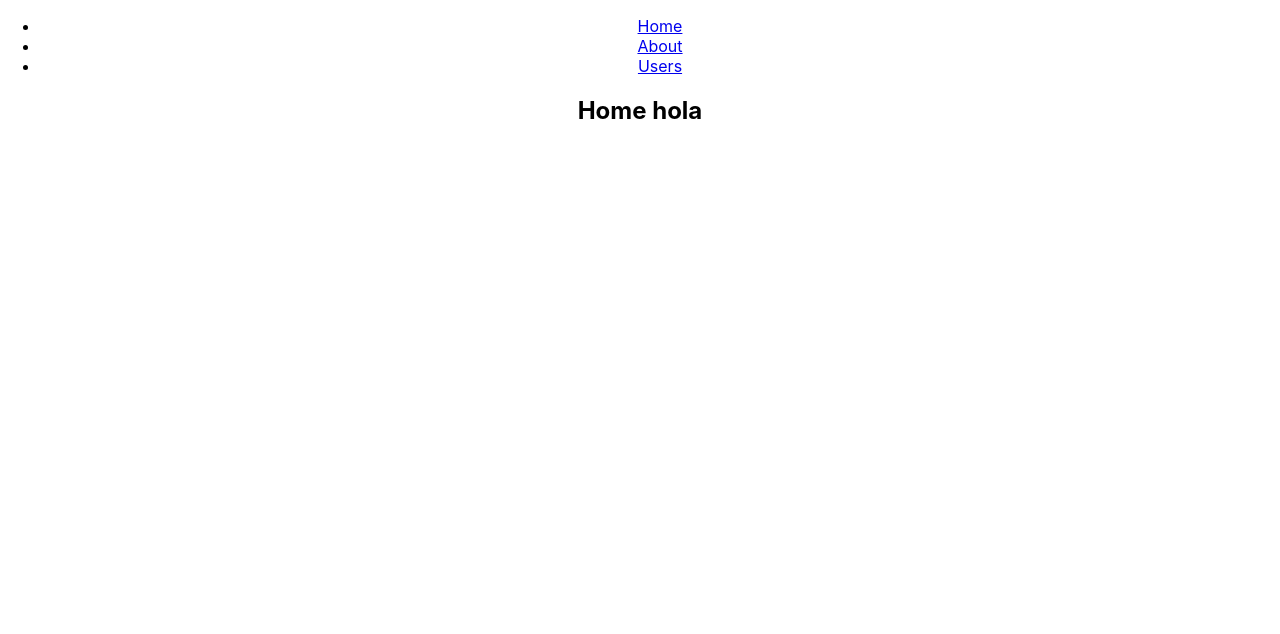
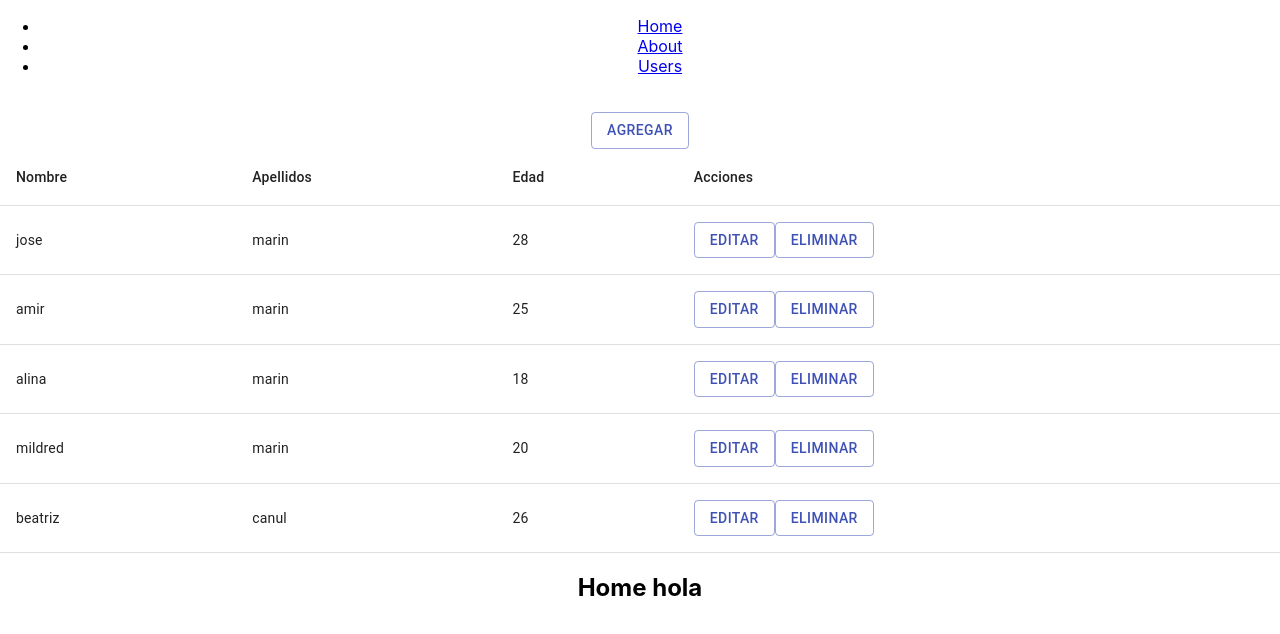
Before and after one commit to 1marincoh2/TestEdugoai, a React (Create React App) app: page /Home in a window 1280 px wide. Shown: the top 634 px of the page. Built offline with nearby package versions, Linux system fonts and the light colour scheme.

Commit message:
actualizando tablas

```diff
--- a/src/pages/home/index.tsx
+++ b/src/pages/home/index.tsx
@@ -1,27 +1,181 @@
-import React, {useState, useEffect} from 'react';
-import {Table,TableContainer,TableHead,TableCell,TableBody,TableRow} from '@material-ui/core';
+import React, { useState, useEffect } from 'react';
+import { makeStyles,  } from '@material-ui/core/styles';
+import {
+  Table,
+  TableContainer,
+  TableHead,
+  TableCell,
+  TableBody,
+  TableRow,
+  Button,
+  Dialog,
+  DialogTitle,
+  DialogContent,
+  DialogActions,
+  TextField,
+   Typography,
+   Modal} from '@material-ui/core';
+
+const useStyles = makeStyles((theme) => ({
+
+  Modal: {
+    position: 'absolute',
+    width: 400,
+    border: '2px solid #000',
+    top: '50%',
+    left: '50%',
+    transform: 'Translate(-50%,-50%)'
+  },
+  iconos: {
+    cursor: 'pointer'
+  },
+
+  inputMaterial: {
+    width: '100%'
+  }
+}));
 
 function Home() {
-  const Datepersons=[
-    {id:1, name:'jose',lastname:'marin',age:28,},
-    {id:2, name:'amir',lastname:'marin',age:25,},
-    {id:3, name:'alina',lastname:'marin',age:18,},
-    {id:4, name:'mildred',lastname:'marin',age:20,},
-    {id:4, name:'beatriz',lastname:'canul',age:26,},
-   ]
 
-   const [Date,setDate]=useState(Datepersons);
+  const style = useStyles();
+
+  const Datepersons = [
+    { id: 1, name: 'jose', lastname: 'marin', age: 28, },
+    { id: 2, name: 'amir', lastname: 'marin', age: 25, },
+    { id: 3, name: 'alina', lastname: 'marin', age: 18, },
+    { id: 4, name: 'mildred', lastname: 'marin', age: 20, },
+    { id: 4, name: 'beatriz', lastname: 'canul', age: 26, },
+  ]
+
+  const [Date, setDate] = useState(Datepersons);
+  const [Insertar, setInsertar] = useState(false);
+
+  const [persons, setPersons] = useState({
+    id: '',
+    name: '',
+    lastname: '',
+    age: 0,
+  });
+  const handleClickOpen = () => {
+    setInsertar(true);
+  };
+  const handleClose = () => {
+    setInsertar(false);
+  };
+
+  return (<div>
+
+    <br />
+    <Button variant="outlined" color="primary"  onClick={handleClickOpen} >
+      Agregar
+      </Button>
+      <Dialog onClose={handleClose} aria-labelledby='customized-dialog-title' open={Insertar}>
+        <DialogTitle id='customized-dialog-title'>
+          Ingresando Planes </DialogTitle>
+        <DialogContent dividers>
 
 
-   const [persons, setPersons]=useState({
-     id:'',
-     name:'',
-     lastname:'',
-     age:0,
-    });
-    return <h2>Home hola</h2>
-    ;
+              <TextField
+                variant='outlined'
+                name='name'
+                label='Nombre'
+                fullWidth
+                style={{ marginTop: '8px', marginLeft: '8px', paddingRight: '15px' }}
+              />
 
-  }
 
-  export default Home
+              <TextField
+                variant='outlined'
+                name='lastname'
+                label='Apellidos'
+                fullWidth
+                style={{ marginTop: '8px', marginLeft: '8px', paddingRight: '15px' }}
+              />
+              <TextField
+                variant='outlined'
+                name='age'
+                label='Edad'
+                fullWidth
+                style={{ marginTop: '8px', marginLeft: '8px', paddingRight: '15px' }}
+              />
+
+              <DialogActions>
+              <Button
+                fullWidth={true}
+                size='large'
+                type='submit'
+                style={{ marginTop: '15px' }}
+                variant='contained'
+                color='primary'
+                onClick={handleClose}
+
+              >
+                agragar
+
+
+              </Button>
+              </DialogActions>
+
+        </DialogContent>
+
+      </Dialog>
+
+    <br />
+    <TableContainer>
+      <Table>
+        <TableHead>
+          <TableRow>
+            <TableCell>
+              Nombre
+            </TableCell>
+            <TableCell>
+              Apellidos
+            </TableCell>
+            <TableCell>
+              Edad
+            </TableCell>
+            <TableCell>
+              Acciones
+            </TableCell>
+          </TableRow>
+        </TableHead>
+
+        <TableBody>
+          {Date.map(elemento => (
+            <TableRow key={elemento.id}>
+              <TableCell>
+                {elemento.name}
+              </TableCell>
+              <TableCell>
+                {elemento.lastname}
+              </TableCell>
+              <TableCell>
+                {elemento.age}
+              </TableCell>
+              <TableCell>
+              <Button variant="outlined" color="primary">
+      Editar
+      </Button>
+              <Button variant="outlined" color="primary">
+      eliminar
+      </Button>
+              </TableCell>
+
+            </TableRow>
+          ))}
+        </TableBody>
+
+      </Table>
+    </TableContainer>
+
+
+    <h2>Home hola</h2>
+  </div>
+
+
+  )
+
+
+}
+
+export default Home
```
